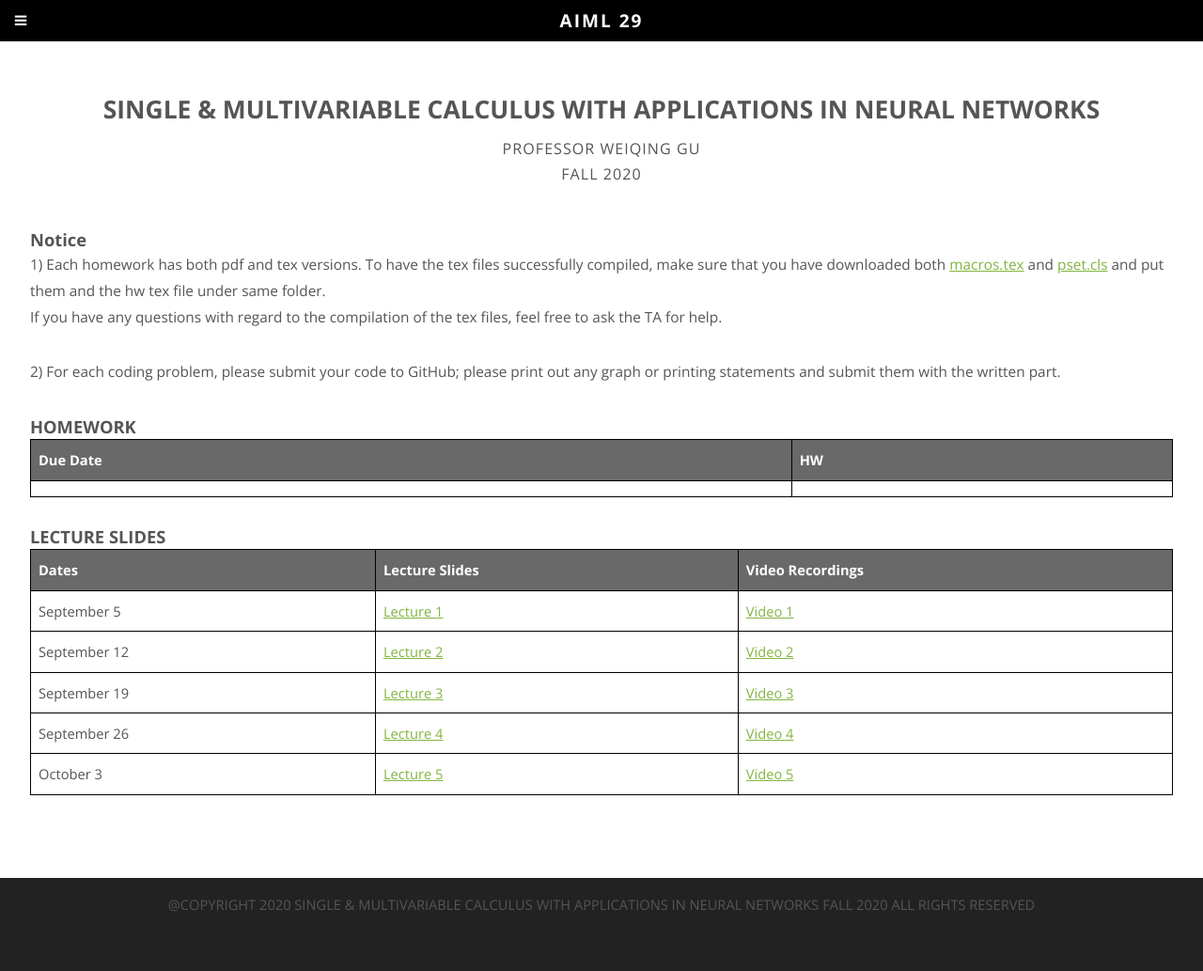
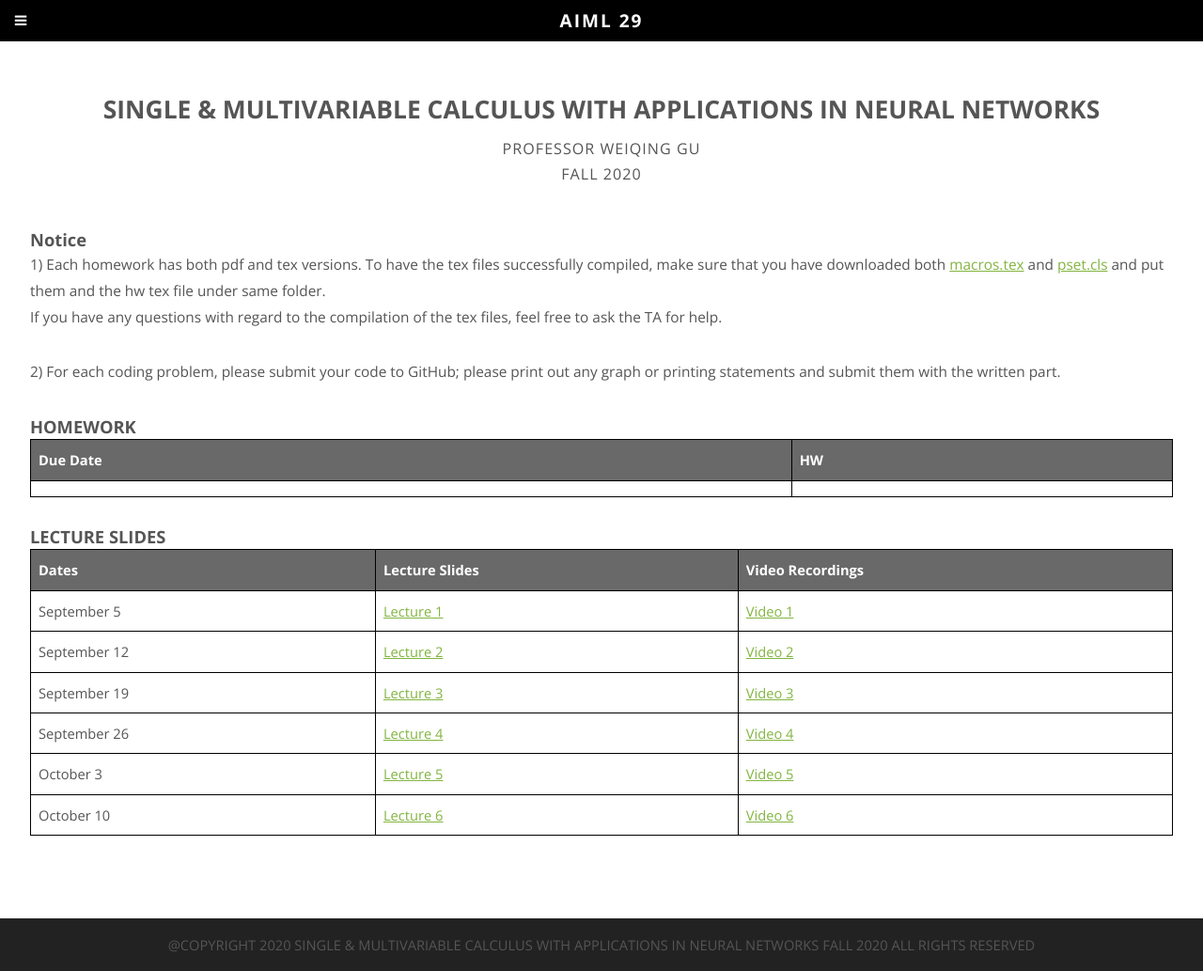
Before and after one commit to aiml-29/aiml-29.github.io, a plain HTML site: page resources.html in a window 1280 px wide. Shown: the whole page at 94% size. Before the commit the page ends 990 px from the top, so only its background shows below. Drawn offline with nearby package versions, Linux system fonts and the light colour scheme.

Commit message:
Add day 6

```diff
--- a/resources.html
+++ b/resources.html
@@ -206,6 +206,24 @@
                   </a>
                 </td>
               </tr>
+
+              <tr>
+                <td>October 10</td>
+                <td>
+                  <a
+                    href="https://drive.google.com/drive/folders/0ALE3uvvkLPh8Uk9PVA"
+                  >
+                    Lecture 6
+                  </a>
+                </td>
+                <td>
+                  <a
+                    href="https://drive.google.com/drive/folders/0ALE3uvvkLPh8Uk9PVA"
+                  >
+                    Video 6
+                  </a>
+                </td>
+              </tr>
             </tbody>
           </table>
         </section>
```
